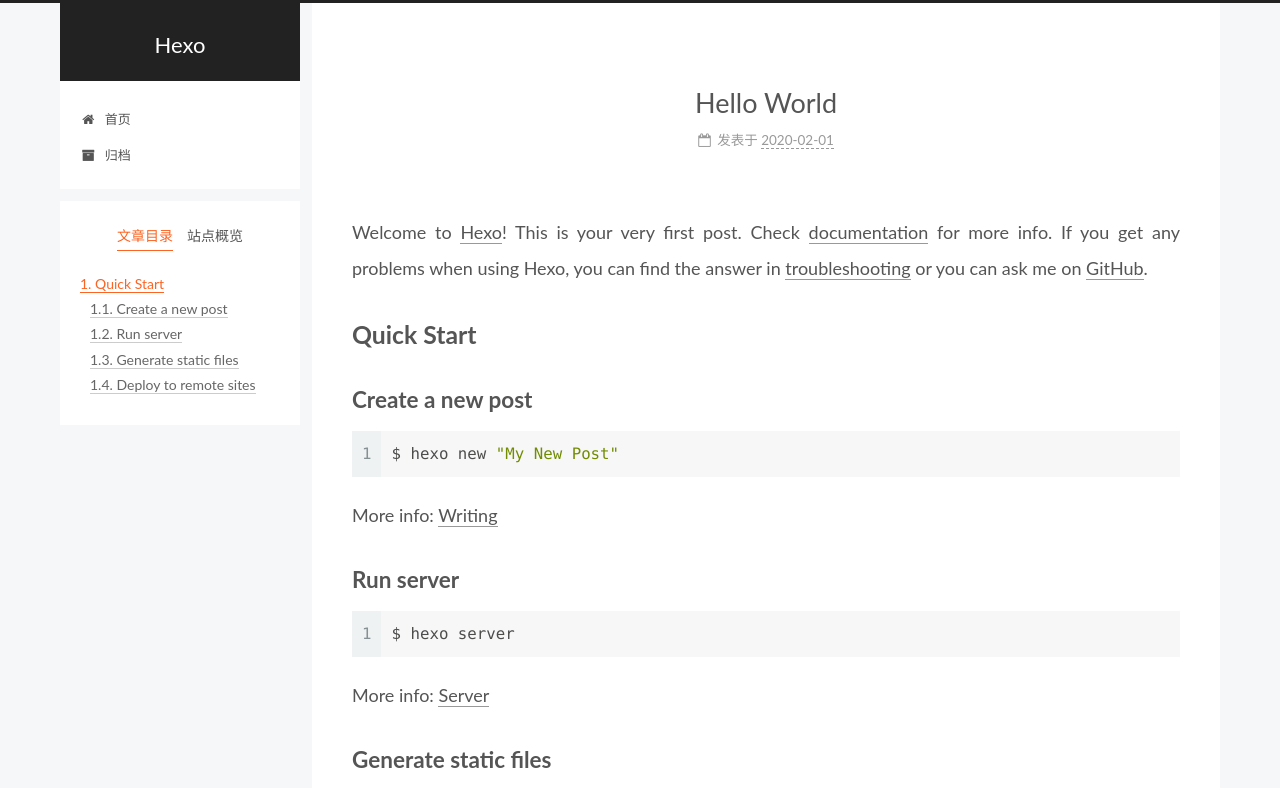
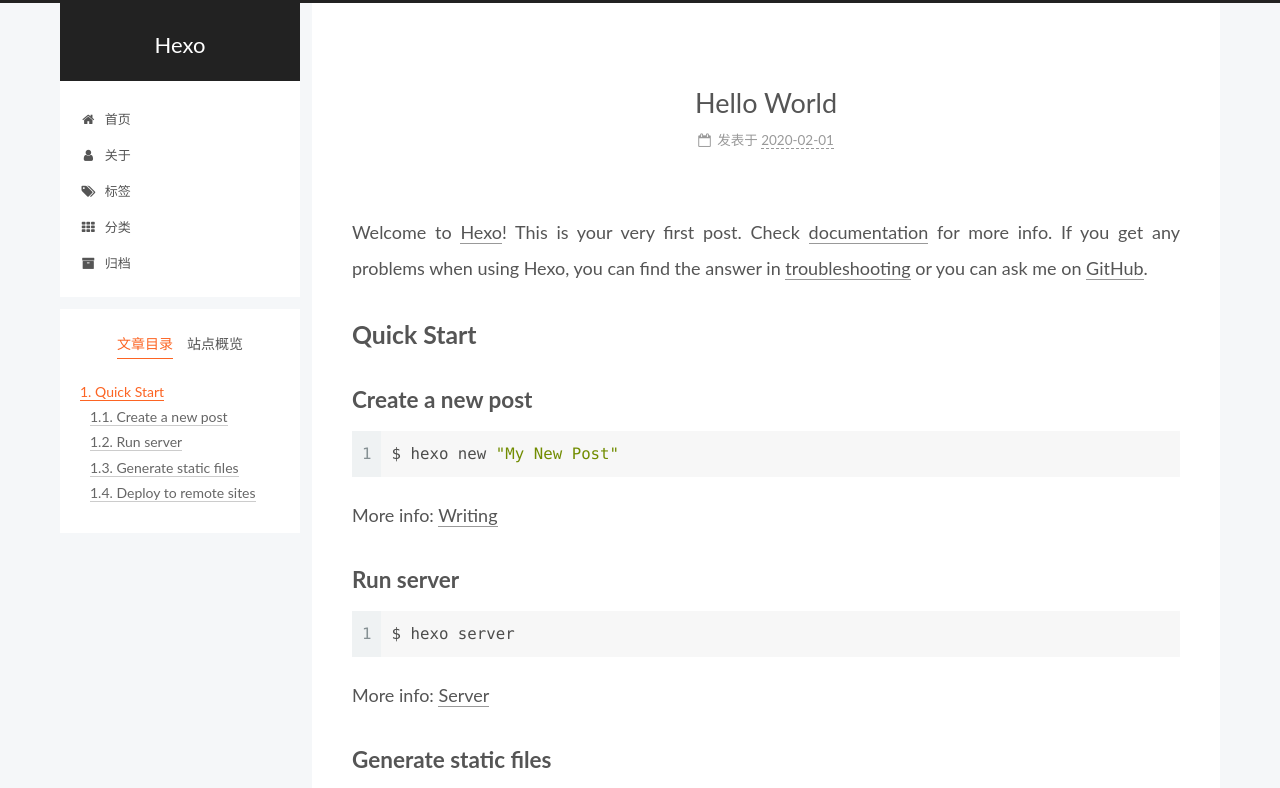
Before and after one commit to zzsqwq/Hexo-Blog, a plain HTML site: page 2020/02/01/hello-world/index.html in a window 1280 px wide. Shown: the top 788 px of the page. Drawn offline with Linux system fonts and the light colour scheme.

Commit message:
Site updated: 2020-02-01 23:28:23

```diff
--- a/2020/02/01/hello-world/index.html
+++ b/2020/02/01/hello-world/index.html
@@ -135,6 +135,21 @@
         <li class="menu-item menu-item-home">
 
     <a href="/" rel="section"><i class="fa fa-fw fa-home"></i>首页</a>
+
+  </li>
+        <li class="menu-item menu-item-about">
+
+    <a href="/about/" rel="section"><i class="fa fa-fw fa-user"></i>关于</a>
+
+  </li>
+        <li class="menu-item menu-item-tags">
+
+    <a href="/tags/" rel="section"><i class="fa fa-fw fa-tags"></i>标签</a>
+
+  </li>
+        <li class="menu-item menu-item-categories">
+
+    <a href="/categories/" rel="section"><i class="fa fa-fw fa-th"></i>分类</a>
 
   </li>
         <li class="menu-item menu-item-archives">
--- a/css/main.css
+++ b/css/main.css
@@ -1153,7 +1153,7 @@ pre .javascript .function {
 }
 .links-of-author a::before,
 .links-of-author span.exturl::before {
-  background: #ffe7db;
+  background: #fef;
   border-radius: 50%;
   content: ' ';
   display: inline-block;
```
Also changed, not shown: archives/2020/02/index.html (+15 -0 lines), archives/2020/index.html (+15 -0 lines), archives/index.html (+15 -0 lines), index.html (+15 -0 lines).
